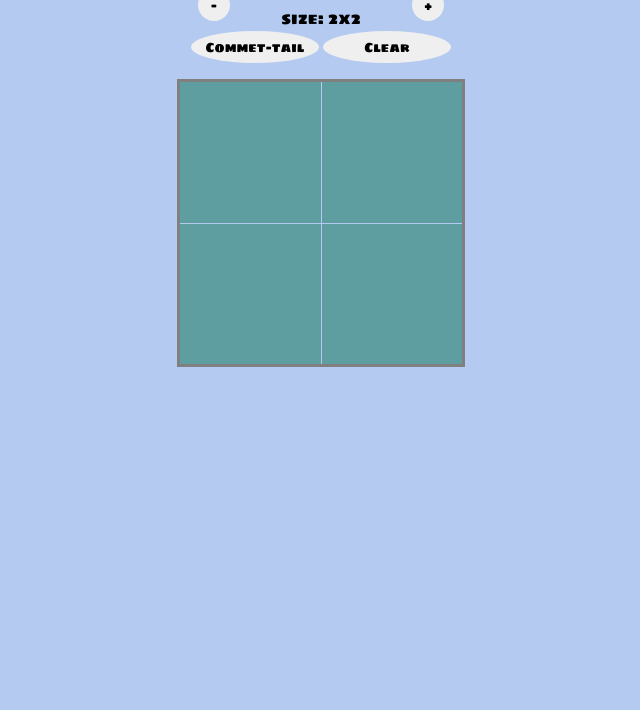
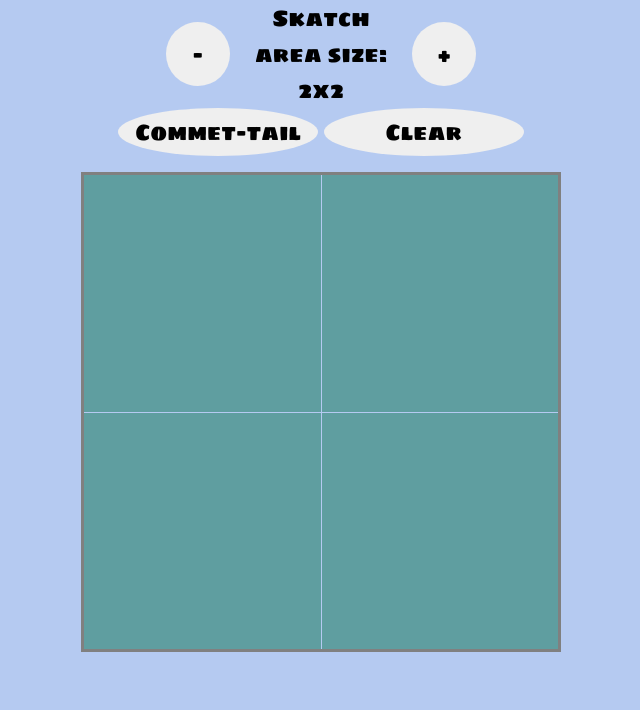
Before and after one commit to sunfriend/Etch-A-Sketch, a plain HTML site: page index.html in a window 1280 px wide. Shown: the part 90-800 px from the top of the page, without its empty margins (319-959 px from the left). Drawn offline with Linux system fonts and the light colour scheme.

Commit message:
Adjusted the size

```diff
--- a/style.css
+++ b/style.css
@@ -13,19 +13,24 @@ body {
     justify-content: center;
     align-items: center;
     background-color:rgb(181, 202, 241);
+    font-size: 1.4rem;
+}
+
+button {
+    font-size: 1.4rem;
 }
 
 #decrease-button, #increase-button {
     border-radius: 50%;
-    width: 2rem;
-    height: 2rem;
+    width: 4rem;
+    height: 4rem;
     border: none;
 }
 
 #clear-button, #commet-button {
     border: none;
-    height : 2rem;
-    width: 8rem;
+    height : 3rem;
+    width: 12.5rem;
     border-radius: 50%;
 }
 
@@ -42,8 +47,8 @@ button:hover {
 }
 
 .squares-container {
-    width: 18rem;
-    height: 18rem;
+    width: 30rem;
+    height: 30rem;
     border: 3px solid gray;
     margin: 1rem auto;
     display: grid;
```
